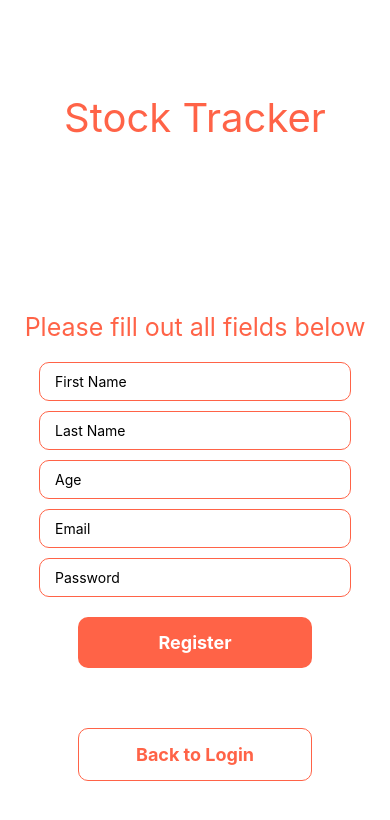
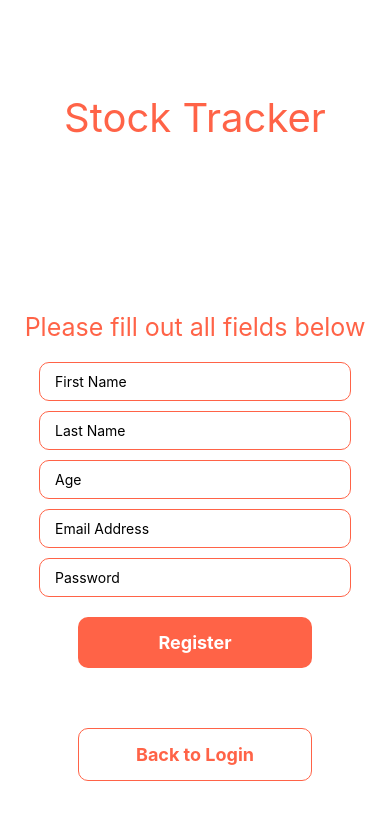
Before and after one commit to ashraychowdhry/mobile-health-app, a React Native app: screen /Register in a window 390 px wide. Shown: the top 820 px of the page. Built offline with nearby package versions, Linux system fonts and the light colour scheme; no server answers.

Commit message:
changed minor text for readability

```diff
--- a/screens/ProfileScreen.js
+++ b/screens/ProfileScreen.js
@@ -4,7 +4,7 @@ import React from 'react';
 const ProfileScreen = () => {
   return (
     <View>
-      <Text>Profile</Text>
+      <Text>Profile Page</Text>
     </View>
   );
 };
--- a/screens/RegisterScreen.js
+++ b/screens/RegisterScreen.js
@@ -52,7 +52,7 @@ const RegisterScreen = () => {
             <TextInput placeholder='First Name' value={firstName} onChangeText={f => setFirstName(f)} style={styles.input} />
             <TextInput placeholder='Last Name' value={lastName} onChangeText={l => setLastName(l)} style={styles.input} />
             <TextInput placeholder='Age' value={age} onChangeText={a => setAge(a)} style={styles.input} />
-            <TextInput placeholder='Email' value={email} onChangeText={e => setEmail(e)} style={styles.input} />
+            <TextInput placeholder='Email Address' value={email} onChangeText={e => setEmail(e)} style={styles.input} />
             <TextInput placeholder='Password' value={password} onChangeText={p => setPassword(p)} style={styles.input} secureTextEntry/>
 
         </View>
--- a/screens/WatchlistScreen.js
+++ b/screens/WatchlistScreen.js
@@ -4,7 +4,7 @@ import React from 'react';
 const WatchlistScreen = () => {
   return (
     <View>
-      <Text>Watchlist</Text>
+      <Text>Watch list</Text>
     </View>
   );
 };
```
Also changed, not shown: screens/HomeScreen.js (line endings or trailing spaces).
